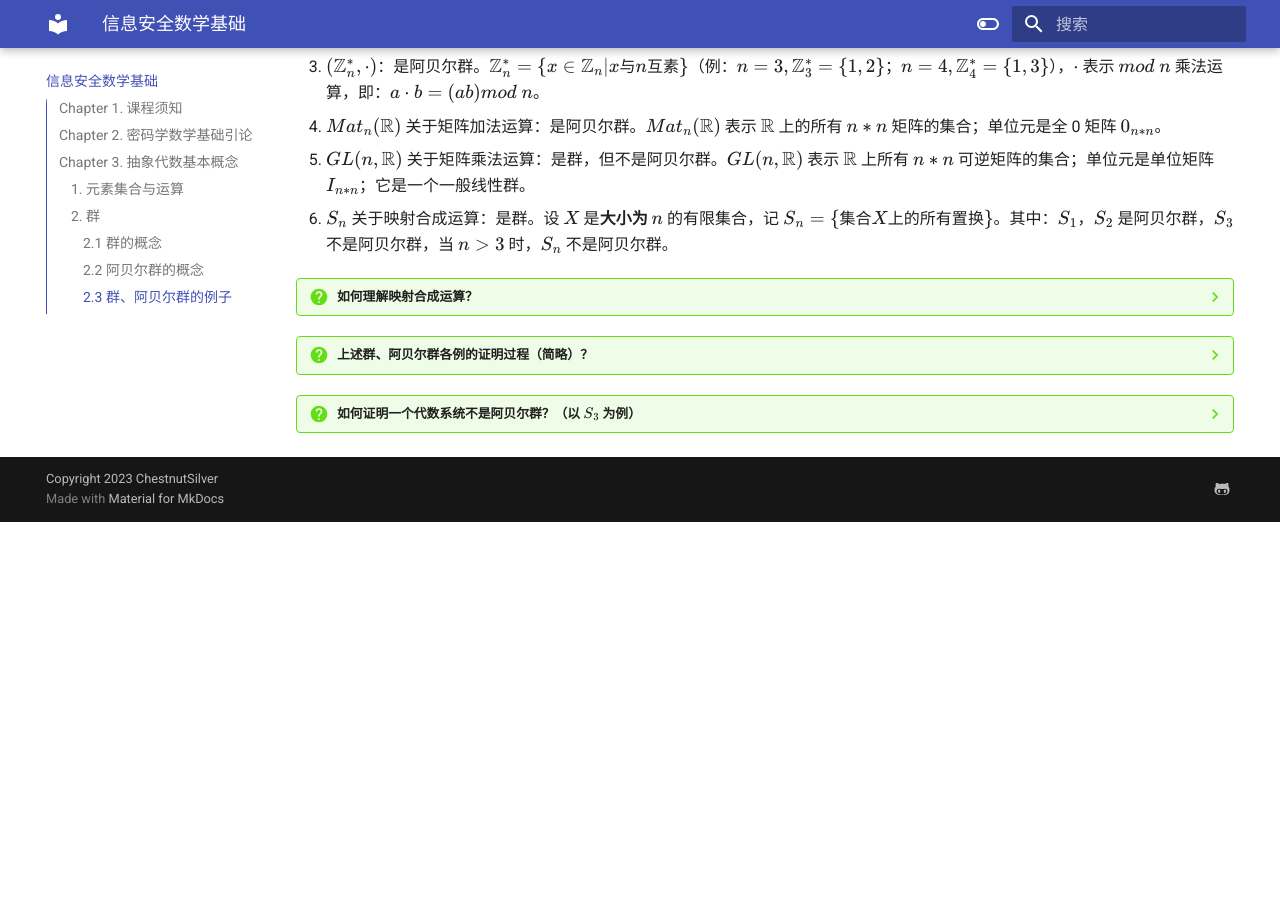
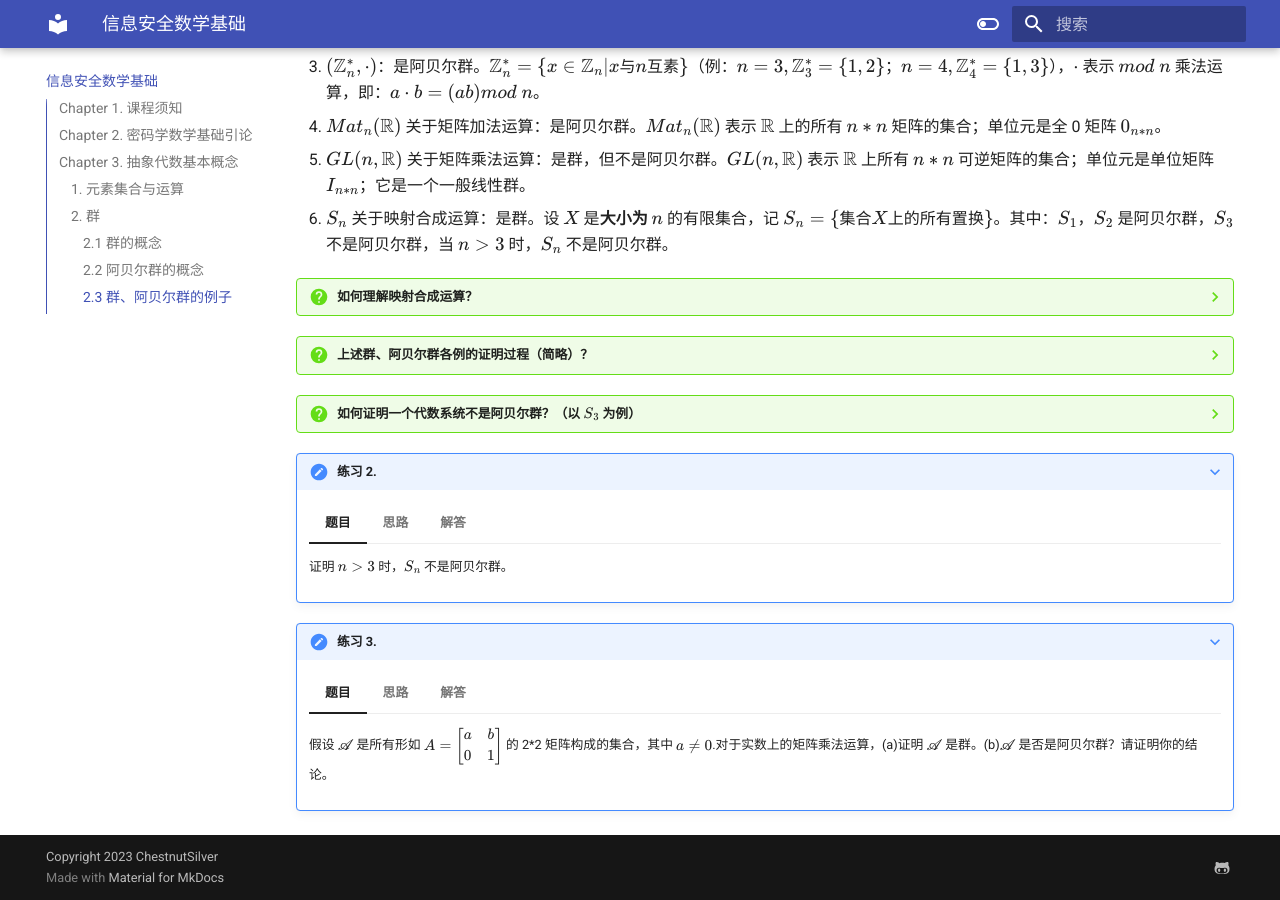
Before and after one commit to ChestnutSilver/TJIS-My-Helloworld, an MkDocs documentation site: the page built from docs/信息安全数学基础.md, in a window 1280 px wide and 900 px high, scrolled down 2906 px. Built offline with MkDocs 1.6.1 and Material for MkDocs 9.7.7, drawn with Linux system fonts in a browser that asks for light colours; before the commit the page ends 3428 px from its top, so only the background shows below that; some of the changed lines change nothing that is shown.

Commit message:
Update 信息安全数学基础.md

```diff
--- a/docs/信息安全数学基础.md
+++ b/docs/信息安全数学基础.md
@@ -168,7 +168,7 @@
 
 ??? question "如何理解映射合成运算？"
 
-    === "$定义$"
+    === "定义"
 
         **映射合成运算：**设 $f:A\rightarrow B,\ g:B\rightarrow C$ 为两个映射，称 $(g·f)(a):=g(f(a)),\forall a\in A$ 为映射 $g$ 与 $f$ 的**乘积**或**合成**。
 
@@ -240,3 +240,71 @@
     所以，$S_{3}$ 不是阿贝尔群。
 
     证毕。
+
+???+ note "练习 2."
+
+    === "题目"
+
+        证明 $n>3$ 时，$S_{n}$ 不是阿贝尔群。
+
+    === "思路"
+
+        刚才我们已经提到，一般通过对某个性质**举一个反例**的方法，证明一个代数系统不是阿贝尔群，这个反例可以是很具体的。
+
+        我们已经证明过 $S_{3}$ 不是阿贝尔群了，当 $n>3$ 时，$S_{n}$ 与 $S_{3}$ 的区别，无非就是又**多了几列映射**，我们只需要让多出的这几列映射为对自身的映射，不去关注它（方便证明过程中的计算），从而只关注前 3 列的映射关系。
+
+        此时，再证明它不满足交换律，就和证明 $S_{3}$ 不满足交换律一样简单了。
+
+    === "解答"
+
+        证明：
+
+        先证 $n=3$ 时，$S_{n}$ 不是阿贝尔群。
+
+        $\begin{pmatrix} 1,2,3 \\ 1,3,2 \end{pmatrix},\begin{pmatrix} 1,2,3 \\ 2,1,3 \end{pmatrix}\in S_{3}$
+
+        $\begin{pmatrix} 1,2,3 \\ 1,3,2 \end{pmatrix}\begin{pmatrix} 1,2,3 \\ 2,1,3 \end{pmatrix}=\begin{pmatrix} 1,2,3 \\ 3,1,2 \end{pmatrix}$
+
+        $\begin{pmatrix} 1,2,3 \\ 2,1,3 \end{pmatrix}\begin{pmatrix} 1,2,3 \\ 1,3,2 \end{pmatrix}=\begin{pmatrix} 1,2,3 \\ 2,3,1 \end{pmatrix}$
+
+        且：$\begin{pmatrix} 1,2,3 \\ 3,1,2 \end{pmatrix}\not=\begin{pmatrix} 1,2,3 \\ 2,3,1 \end{pmatrix}$，不满足交换律。
+
+        因此 $S_{3}$ 不是阿贝尔群。
+
+        当 $n>3$ 时，令满足 $i>3$ 的所有第 $i$ 列，均为对自身的映射。
+
+        即：$\begin{pmatrix} 1,2,3,\ldots\ldots,n \\ 1,3,2,\underbrace{\ldots\ldots,n}_{对自身映射} \end{pmatrix},\begin{pmatrix} 1,2,3,\ldots\ldots,n \\ 2,1,3,\underbrace{\ldots\ldots,n}_{对自身映射} \end{pmatrix}\in S_{n}$
+
+        $\begin{pmatrix} 1,2,3,\ldots,n \\ 1,3,2,\ldots,n \end{pmatrix}\begin{pmatrix} 1,2,3,\ldots,n \\ 2,1,3,\ldots,n \end{pmatrix}=\begin{pmatrix} 1,2,3,\ldots,n \\ 3,1,2,\ldots,n \end{pmatrix}$
+
+        $\begin{pmatrix} 1,2,3,\ldots,n \\ 2,1,3,\ldots,n \end{pmatrix}\begin{pmatrix} 1,2,3,\ldots,n \\ 1,3,2,\ldots,n \end{pmatrix}=\begin{pmatrix} 1,2,3,\ldots,n \\ 2,3,1,\ldots,n \end{pmatrix}$
+
+        且：$\begin{pmatrix} 1,2,3,\ldots\ldots,n \\ 3,1,2,\underbrace{\ldots\ldots,n}_{对自身映射} \end{pmatrix}\not=\begin{pmatrix} 1,2,3,\ldots\ldots,n \\ 2,3,1,\underbrace{\ldots\ldots,n}_{对自身映射} \end{pmatrix}$ 不满足交换律。
+
+        因此 $n>3$ 时，$S_{n}$ 不是阿贝尔群。
+
+        证毕。
+
+???+ note "练习 3."
+
+    === "题目"
+
+        假设 $\mathscr A$ 是所有形如 $A=\begin{bmatrix} a & b \\ 0 & 1 \\ \end{bmatrix}$ 的 2*2 矩阵构成的集合，其中 $a\not=0$.对于实数上的矩阵乘法运算，(a)证明 $\mathscr A$ 是群。(b)$\mathscr A$ 是否是阿贝尔群？请证明你的结论。
+
+    === "思路"
+
+        看到这个形式，可以想到我们前面学到的：
+
+        $GL(n,\Bbb R)$ 关于矩阵乘法运算：是群，但不是阿贝尔群。$GL(n,\Bbb R)$ 表示 $\Bbb R$ 上所有 $n*n$ 可逆矩阵的集合；单位元是单位矩阵 $I_{n*n}$；它是一个一般线性群。
+
+        它要求集合中的元素是 $n*n$ 可逆矩阵，而这道题目中的元素是形如 $A=\begin{bmatrix} a & b \\ 0 & 1 \\ \end{bmatrix}$ 的 2*2 矩阵。
+
+        回想一下线性代数的知识：我们可以用“行列式不等于零的矩阵可逆”的方法，计算行列式：$ \begin{vmatrix} a & b \\ 0 & 1 \\ \end{vmatrix}=a-0=a$，又因为题目中说 $a\not=0$，所以它是一个 2*2 可逆矩阵的集合，根据前面学的结论，它是群，但不是阿贝尔群。
+
+        得到了结论，我们如何证明呢？
+
+        事实上，在证明 $GL(n,\Bbb R)$ 的封闭、可逆等性质时，还可以充分利用“行列式不等于零的矩阵可逆”的性质，这样的思路是常见的。
+
+    === "解答"
+
+        (a)证明：
```
